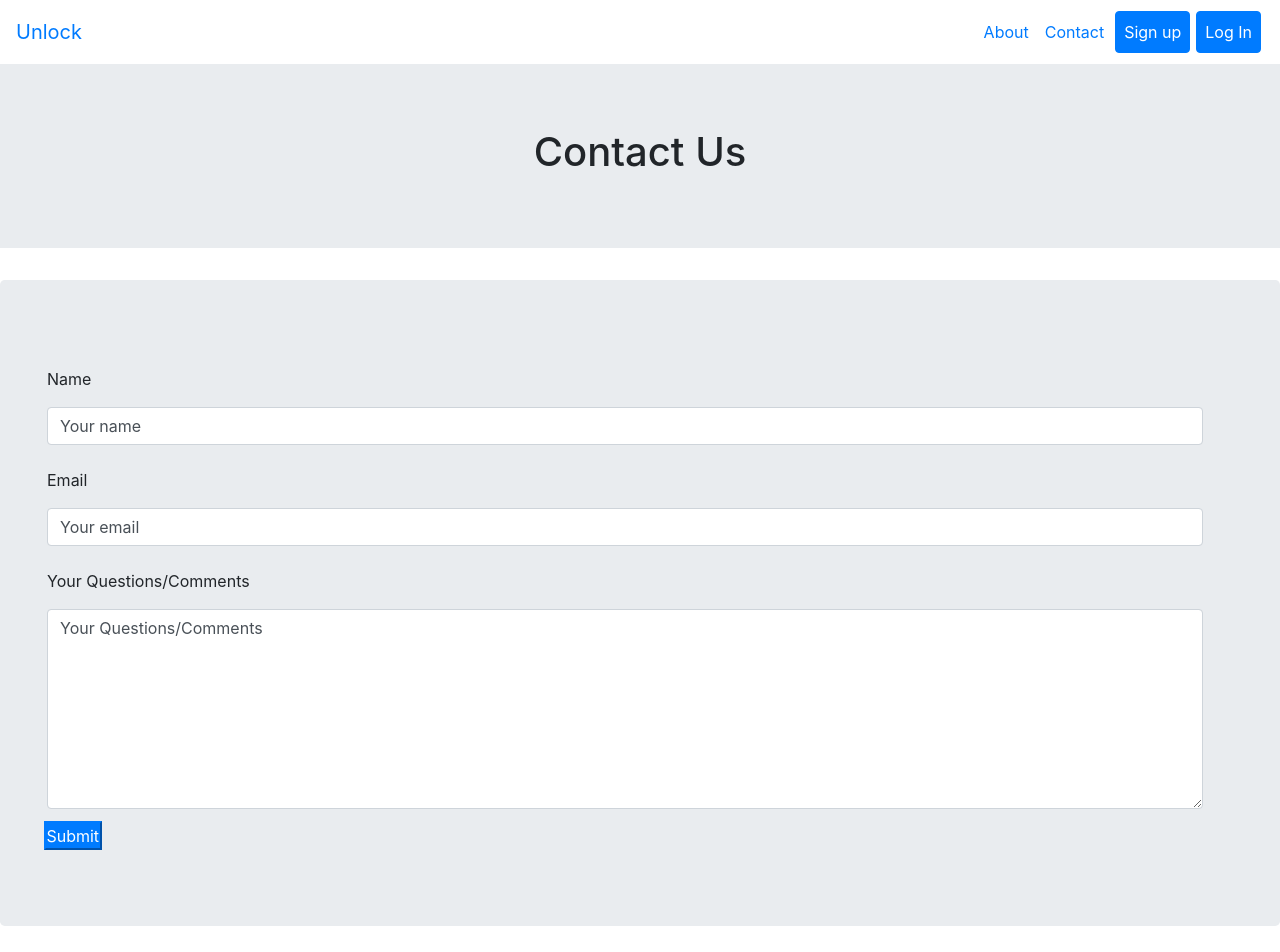
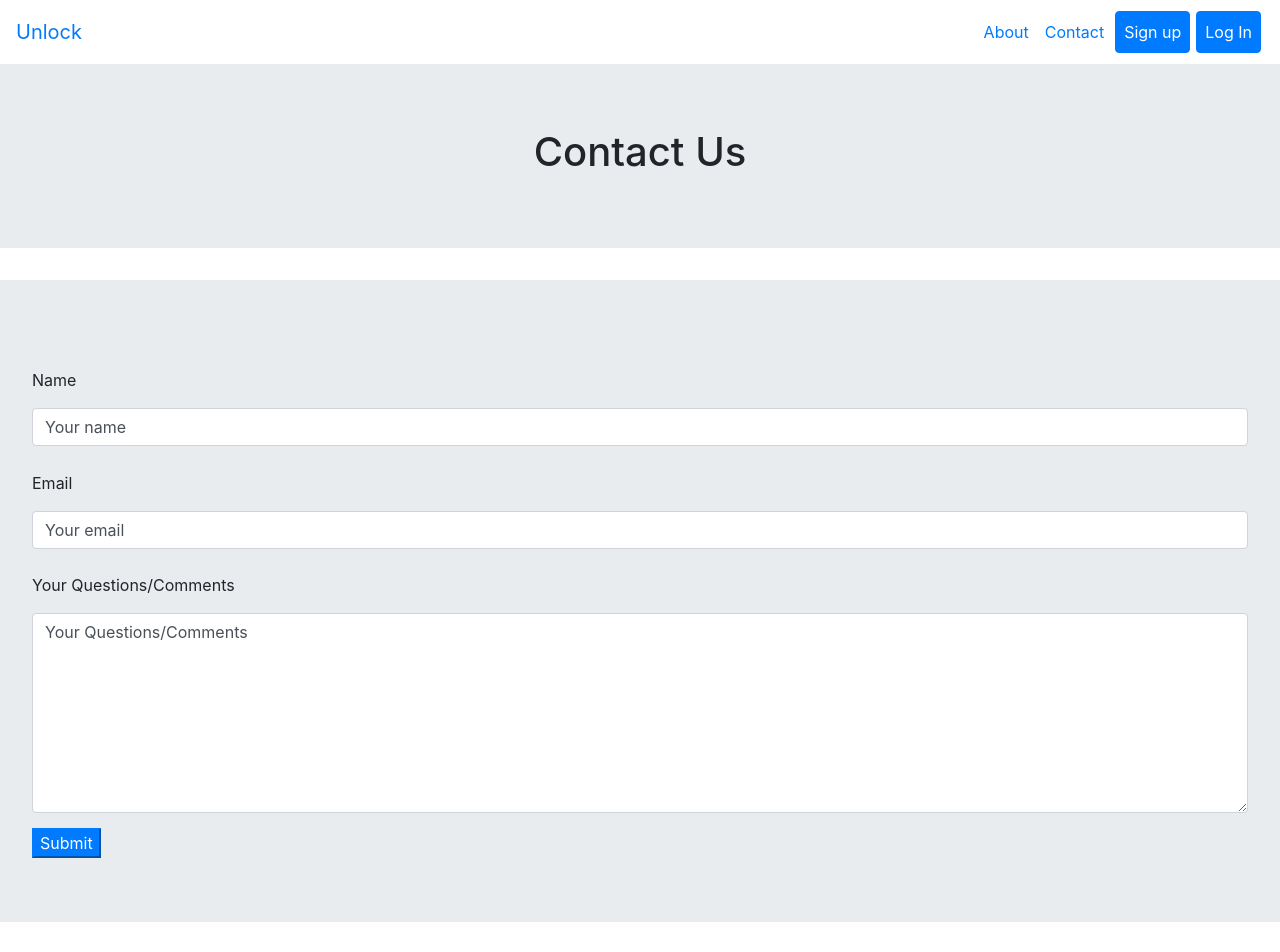
Before and after one commit to koogordo/ag-vis-ui, an Angular app: page /contact in a window 1280 px wide. Shown: the top 952 px of the page. Built offline with nearby package versions, Linux system fonts and the light colour scheme.

Commit message:
fixed some shiz

```diff
--- a/package.json
+++ b/package.json
@@ -27,6 +27,7 @@
     "bootstrap": "^4.1.3",
     "core-js": "^2.5.4",
     "jquery": "^3.3.1",
+    "nodemailer": "^4.6.8",
     "rxjs": "~6.3.3",
     "vis": "^4.21.0",
     "zone.js": "~0.8.26"
--- a/src/app/contact/contact.component.css
+++ b/src/app/contact/contact.component.css
@@ -4,6 +4,6 @@ p{
 textarea{
    min-height: 200px;
 }
-#submit_btn{
-   padding: 1%;
+.btn-primary{
+   margin-top: 15px;
 }
--- a/src/app/contact/contact.component.html
+++ b/src/app/contact/contact.component.html
@@ -7,8 +7,8 @@
         </h1>
       </div>
     </div>
-    <div class="container-fluid jumbotron mt-lg">
-      <div class="row container-fluid">
+    <div class="row">
+      <div class=" jumbotron mt-lg container-fluid">
         <div class="col-lg-12 col-md-12 col-sm-12">
           <p>
             Name
@@ -27,8 +27,8 @@
           </p>
           <textarea class="textarea form-control" name="complaint" [(ngModel)] = "complaint"></textarea>
         </div>
-        <div id="submit_btn">
-          <button class="btn-primary" id="submit_btn" value="Click" onclick ="submit_button()">
+        <div class="col-lg-12 col-md-12 col-sm-12">
+          <button class="btn-primary" (click)="submit_button()">
             Submit
           </button>
         </div>
--- a/src/app/contact/contact.component.ts
+++ b/src/app/contact/contact.component.ts
@@ -13,12 +13,9 @@ export class ContactComponent implements OnInit {
   constructor() { }
 
   ngOnInit() {
-    let button = document.getElementById('submit_btn');
-    button.onclick = this.submit_button;
-
   }
 
   public submit_button() {
-  alert(this.complaint);
+    alert(this.Username);
+  }
 }
-}
```
Also changed, not shown: 2 other files (tests, documents, lock files or other folders).
